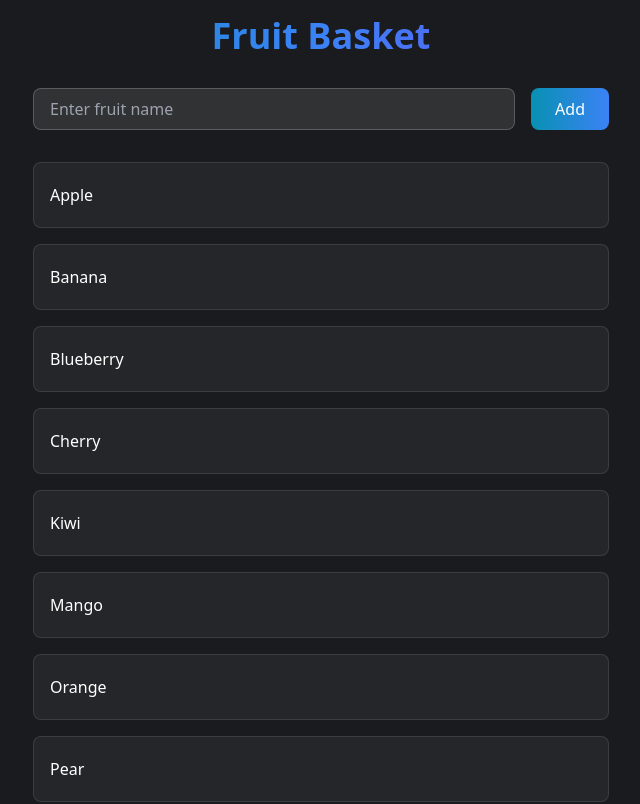
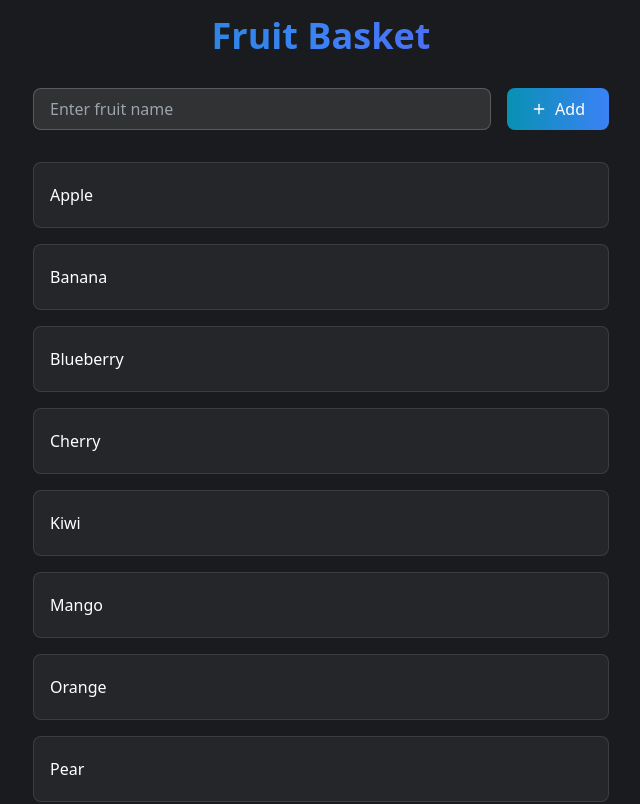
Before and after one commit to asanchezyali/fruit-basket, a React (Vite) app: page / in a window 1280 px wide. Shown: the top 804 px of the page, without its empty margins (319-959 px from the left). Built offline with nearby package versions, Linux system fonts and the light colour scheme.

Commit message:
🦊 Enhance AddFruit component with icon and improved error handling; update tests for consistency

```diff
--- a/src/components/AddFruit.tsx
+++ b/src/components/AddFruit.tsx
@@ -1,4 +1,5 @@
 import React, { useState } from "react";
+import { Plus } from "lucide-react";
 
 interface AddFruitProps {
   onAdd: (name: string) => Promise<void>;
@@ -9,11 +10,9 @@ function AddFruit({ onAdd }: AddFruitProps) {
   const [isAdding, setIsAdding] = useState(false);
   const [error, setError] = useState<string | null>(null);
 
-  const handleSubmit = async (event: React.FormEvent) => {
-    event.preventDefault();
-    if (!name.trim()) {
-      return;
-    }
+  const handleSubmit = async (e: React.FormEvent) => {
+    e.preventDefault();
+    if (!name.trim()) return;
 
     setIsAdding(true);
     setError(null);
@@ -22,8 +21,7 @@ function AddFruit({ onAdd }: AddFruitProps) {
       await onAdd(name);
       setName("");
     } catch (err) {
-      console.error(err);
-      setError("Error adding fruit");
+      setError((err as Error).message);
     } finally {
       setIsAdding(false);
     }
@@ -42,14 +40,19 @@ function AddFruit({ onAdd }: AddFruitProps) {
         <button
           type="submit"
           disabled={isAdding}
-          className="px-6 py-2 bg-gradient-to-r from-primary to-secondary rounded-lg font-medium text-white hover:opacity-90 transition-opacity disabled:opacity-50 disabled:cursor-not-allowed"
+          className="px-6 py-2 bg-gradient-to-r from-primary to-secondary rounded-lg font-medium text-white hover:opacity-90 transition-opacity disabled:opacity-50 disabled:cursor-not-allowed flex items-center justify-center"
         >
-          {isAdding ? 'Adding...' : 'Add'}
+          {isAdding ? (
+            "Adding..."
+          ) : (
+            <>
+              <Plus className="w-4 h-4 mr-2" />
+              Add
+            </>
+          )}
         </button>
       </div>
-      {error && (
-        <div className="text-red-400 mt-2 text-center text-sm">{error}</div>
-      )}
+      {error && <div className="text-red-400 mt-2 text-center text-sm">{error}</div>}
     </form>
   );
 }
```
Also changed, not shown: 1 other file (tests, documents, lock files or other folders).
